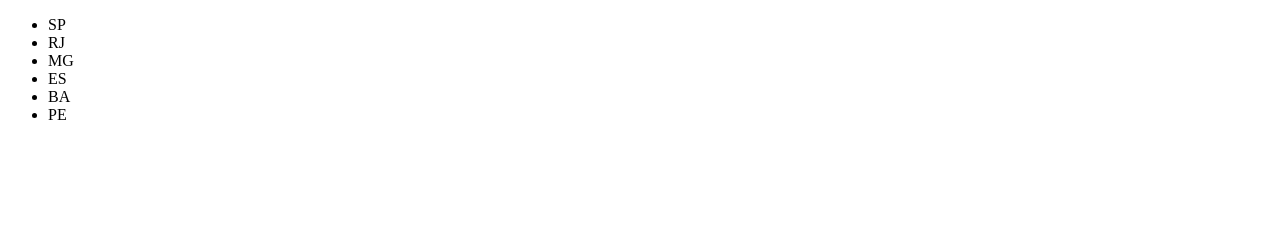
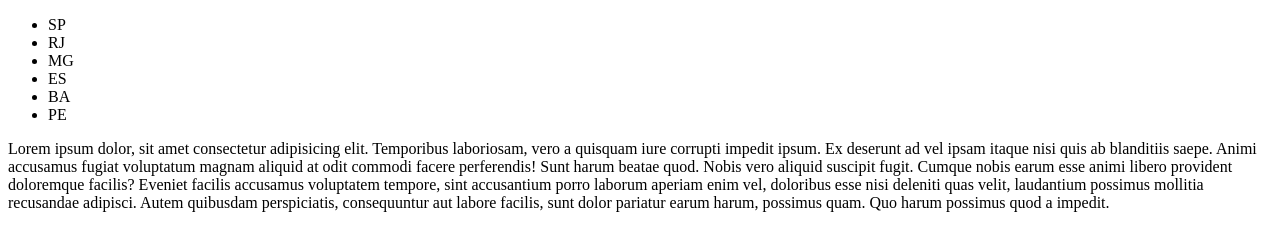
Before and after one commit to jsjoycesantos/test, a plain HTML site: page index.html in a window 1280 px wide. Drawn offline with Linux system fonts and the light colour scheme.

Commit message:
Add Lorem

```diff
--- a/index.html
+++ b/index.html
@@ -1,9 +1,9 @@
 <!DOCTYPE html>
 <html lang="pt-br">
   <head>
-    <meta charset="UTF-8">
-    <meta http-equiv="X-UA-Compatible" content="IE=edge">
-    <meta name="viewport" content="width=device-width, initial-scale=1.0">
+    <meta charset="UTF-8" />
+    <meta http-equiv="X-UA-Compatible" content="IE=edge" />
+    <meta name="viewport" content="width=device-width, initial-scale=1.0" />
     <title>qualquer coisa</title>
   </head>
   <body>
@@ -16,6 +16,19 @@
         <li>BA</li>
         <li>PE</li>
       </ul>
+      <p>
+        Lorem ipsum dolor, sit amet consectetur adipisicing elit. Temporibus
+        laboriosam, vero a quisquam iure corrupti impedit ipsum. Ex deserunt ad
+        vel ipsam itaque nisi quis ab blanditiis saepe. Animi accusamus fugiat
+        voluptatum magnam aliquid at odit commodi facere perferendis! Sunt harum
+        beatae quod. Nobis vero aliquid suscipit fugit. Cumque nobis earum esse
+        animi libero provident doloremque facilis? Eveniet facilis accusamus
+        voluptatem tempore, sint accusantium porro laborum aperiam enim vel,
+        doloribus esse nisi deleniti quas velit, laudantium possimus mollitia
+        recusandae adipisci. Autem quibusdam perspiciatis, consequuntur aut
+        labore facilis, sunt dolor pariatur earum harum, possimus quam. Quo
+        harum possimus quod a impedit.
+      </p>
     </main>
   </body>
 </html>
```
Lines whose indentation alone changed are shown as unchanged.
